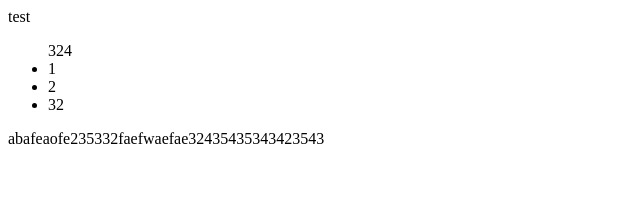
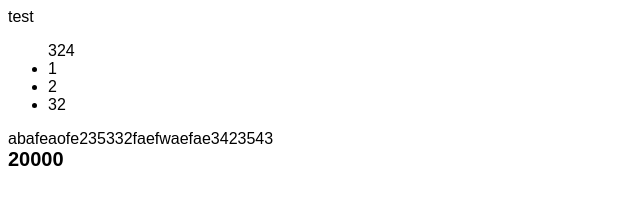
Before and after one commit to dondondong/jstest, a plain HTML site: page 网站练习/index_DOM练习.html in a window 1280 px wide. Shown: the top 204 px of the page, without its empty margins (0-640 px from the left). Drawn offline with Linux system fonts and the light colour scheme.

Commit message:
no message

```diff
--- a/网站练习/index_DOM练习.html
+++ b/网站练习/index_DOM练习.html
@@ -5,14 +5,16 @@
     <title>DOM练习</title>
 </head>
 
+<meta name="viewport" content="width=device-width">
+
 <style>
     .bgred {
         background-color: red;
     }
+
 </style>
 
-<body id="body">
-    <div></div>
+<body id="body" style="font-family: Avenir Next, PingFang SC, Arial, Helvetica, sans-serif; height: 4000px;">
     <div class="title" id="tag">test</div>
     <ul data-abc='666' id="tag2">
         324
@@ -20,7 +22,8 @@
         <li>2</li>
         <li>32</li>
     </ul>
-    <span>abafeaofe</span><span>235332</span>faefwaefae<span>3243543534</span><span>3423543</span>
+    <span>abafeaofe</span><span>235332</span>faefwaefae<span>3423543</span>
+    <div id="num" style="font-size: 20px;font-weight: 800;">20000</div>
     <img src="" alt="">
     <script src="./11.HTML变身DOM/SM_DOM.js"></script>
 </body>
```
Also changed, not shown: 网站练习/11.HTML变身DOM/SM_DOM.js (+47 -0 lines).
